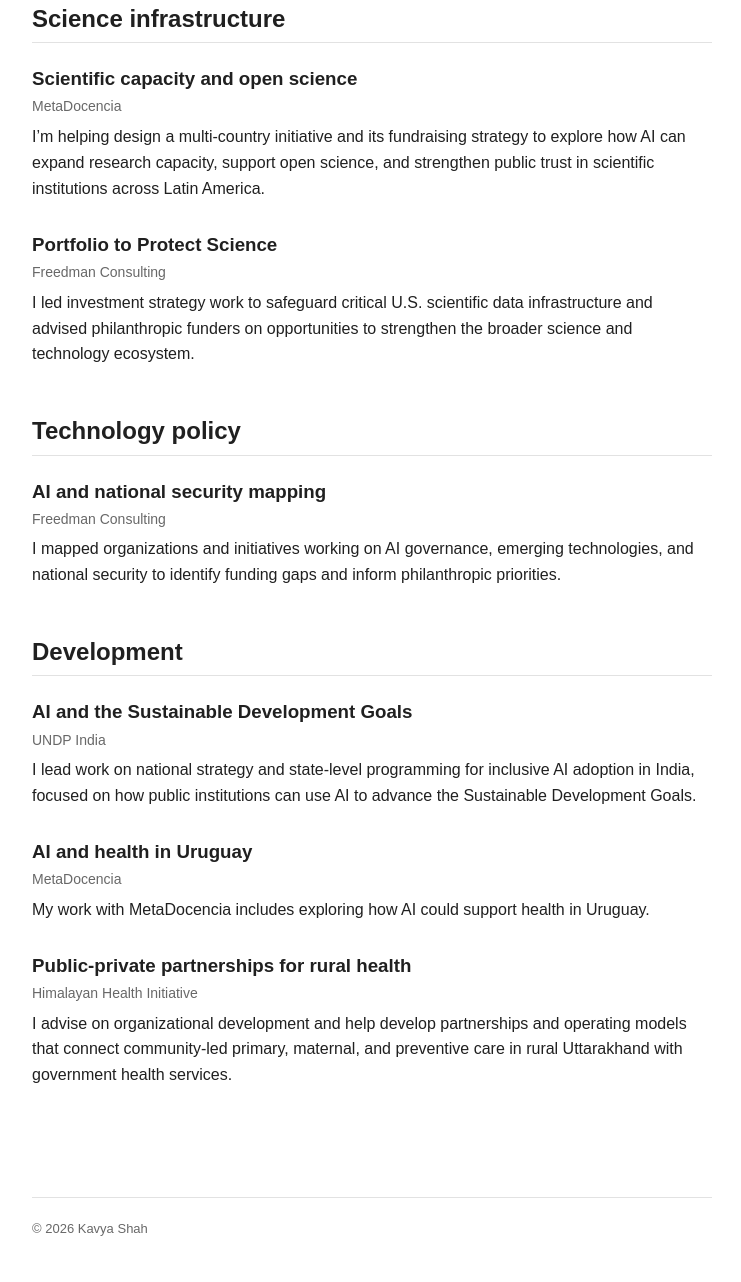
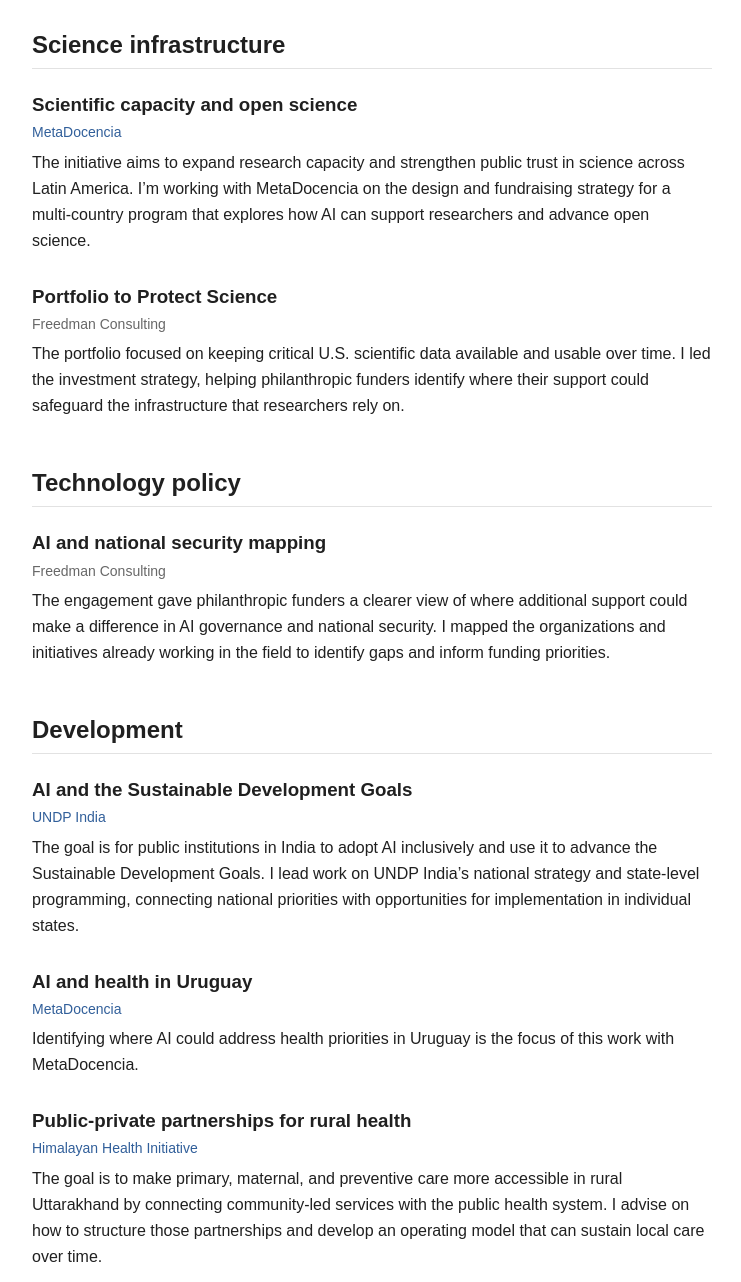
Before and after one commit to kavyarshah/kavyarshah.github.io, a plain HTML site: page practice.html in a window 1280 px wide. Shown: the part 318-1600 px from the top of the page, without its empty margins (268-1009 px from the left). Drawn offline with Linux system fonts and the light colour scheme.

Commit message:
Update practice.html

```diff
--- a/practice.html
+++ b/practice.html
@@ -21,20 +21,20 @@
     <main>
       <h1>Practice</h1>
 
-      <p>I work with public institutions, philanthropies, and nonprofits to synthesize evidence, map the organizations working on a problem, and use those findings to guide strategy, investment, and program design.</p>
+      <p>I work with public institutions, philanthropies, and nonprofits to decide where to invest, which partners to bring together, and how to design programs that can work in practice. I synthesize evidence and map the institutions already working on a problem so those decisions reflect local priorities and capacity.</p>
 
       <h2>Science infrastructure</h2>
 
       <div class="item">
         <h3 class="item-title">Scientific capacity and open science</h3>
-        <div class="item-meta">MetaDocencia</div>
-        <p>I’m helping design a multi-country initiative and its fundraising strategy to explore how AI can expand research capacity, support open science, and strengthen public trust in scientific institutions across Latin America.</p>
+        <div class="item-meta"><a href="https://metadocencia.org/en/">MetaDocencia</a></div>
+        <p>The initiative aims to expand research capacity and strengthen public trust in science across Latin America. I’m working with MetaDocencia on the design and fundraising strategy for a multi-country program that explores how AI can support researchers and advance open science.</p>
       </div>
 
       <div class="item">
         <h3 class="item-title">Portfolio to Protect Science</h3>
         <div class="item-meta">Freedman Consulting</div>
-        <p>I led investment strategy work to safeguard critical U.S. scientific data infrastructure and advised philanthropic funders on opportunities to strengthen the broader science and technology ecosystem.</p>
+        <p>The portfolio focused on keeping critical U.S. scientific data available and usable over time. I led the investment strategy, helping philanthropic funders identify where their support could safeguard the infrastructure that researchers rely on.</p>
       </div>
 
       <h2>Technology policy</h2>
@@ -42,27 +42,27 @@
       <div class="item">
         <h3 class="item-title">AI and national security mapping</h3>
         <div class="item-meta">Freedman Consulting</div>
-        <p>I mapped organizations and initiatives working on AI governance, emerging technologies, and national security to identify funding gaps and inform philanthropic priorities.</p>
+        <p>The engagement gave philanthropic funders a clearer view of where additional support could make a difference in AI governance and national security. I mapped the organizations and initiatives already working in the field to identify gaps and inform funding priorities.</p>
       </div>
 
       <h2>Development</h2>
 
       <div class="item">
         <h3 class="item-title">AI and the Sustainable Development Goals</h3>
-        <div class="item-meta">UNDP India</div>
-        <p>I lead work on national strategy and state-level programming for inclusive AI adoption in India, focused on how public institutions can use AI to advance the Sustainable Development Goals.</p>
+        <div class="item-meta"><a href="https://www.undp.org/india">UNDP India</a></div>
+        <p>The goal is for public institutions in India to adopt AI inclusively and use it to advance the Sustainable Development Goals. I lead work on UNDP India’s national strategy and state-level programming, connecting national priorities with opportunities for implementation in individual states.</p>
       </div>
 
       <div class="item">
         <h3 class="item-title">AI and health in Uruguay</h3>
-        <div class="item-meta">MetaDocencia</div>
-        <p>My work with MetaDocencia includes exploring how AI could support health in Uruguay.</p>
+        <div class="item-meta"><a href="https://metadocencia.org/en/">MetaDocencia</a></div>
+        <p>Identifying where AI could address health priorities in Uruguay is the focus of this work with MetaDocencia.</p>
       </div>
 
       <div class="item">
         <h3 class="item-title">Public-private partnerships for rural health</h3>
-        <div class="item-meta">Himalayan Health Initiative</div>
-        <p>I advise on organizational development and help develop partnerships and operating models that connect community-led primary, maternal, and preventive care in rural Uttarakhand with government health services.</p>
+        <div class="item-meta"><a href="https://himalayanhealthinitiative.co.uk/">Himalayan Health Initiative</a></div>
+        <p>The goal is to make primary, maternal, and preventive care more accessible in rural Uttarakhand by connecting community-led services with the public health system. I advise on how to structure those partnerships and develop an operating model that can sustain local care over time.</p>
       </div>
     </main>
 
```
